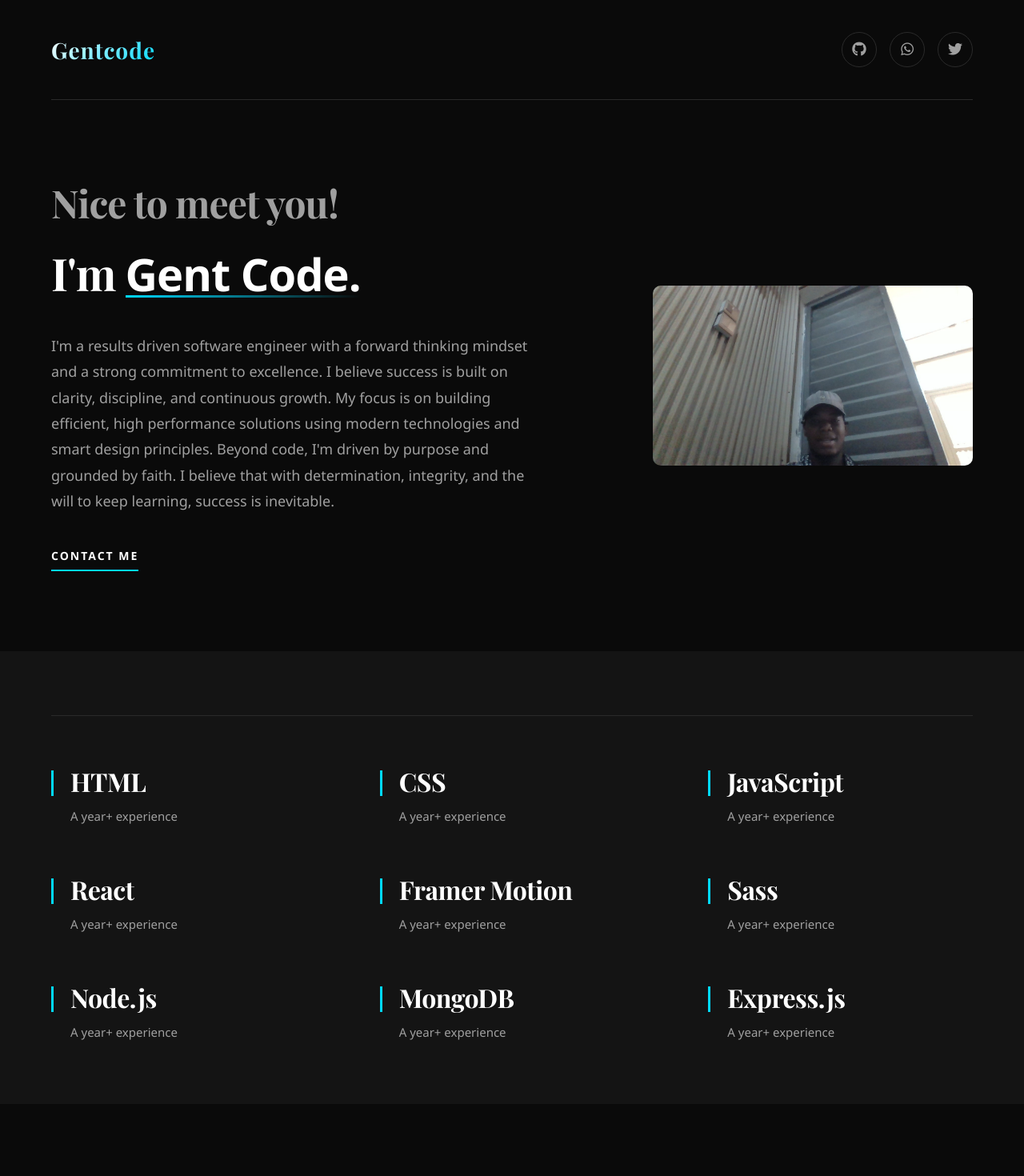
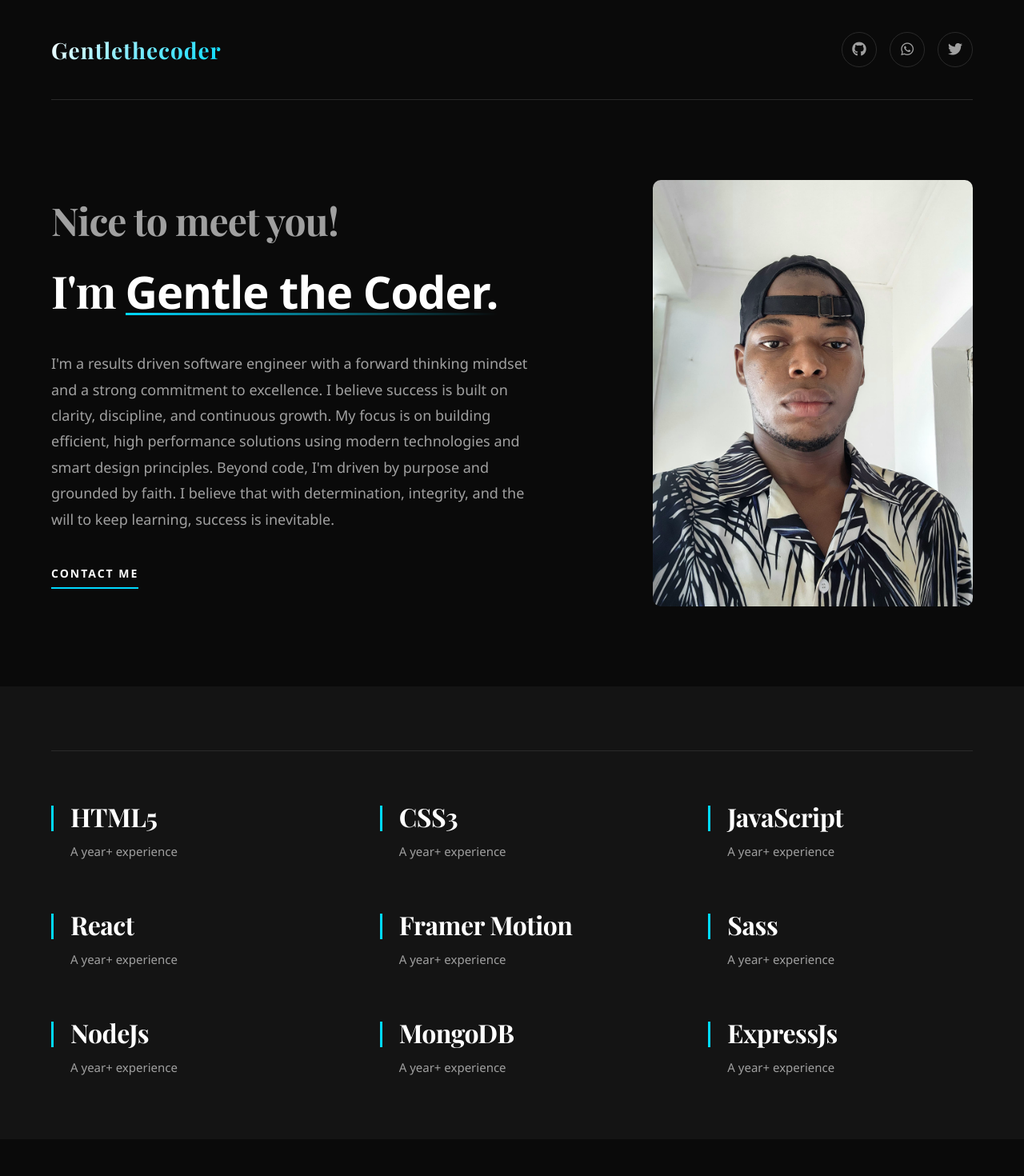
Before and after one commit to Bigoluwagentle/gentleportfolio, a React (Create React App) app: page / in a window 1280 px wide. Shown: the top 1470 px of the page at 80% size. Built offline with nearby package versions, Linux system fonts and the light colour scheme.

Commit message:
gentle image change

```diff
--- a/src/Component/About.jsx
+++ b/src/Component/About.jsx
@@ -1,5 +1,5 @@
 import "./About.css";
-import used from "../images/gentle g.jpg";
+import gentle from "../images/IMG-20260103-WA0021.jpg";
 
 function About() {
   return (
@@ -7,7 +7,7 @@ function About() {
         <section>
             <nav>
                 <h2>Nice to meet you!</h2>
-                <h2>I'm <span>Gent Code.</span></h2>
+                <h2>I'm <span>Gentle the Coder.</span></h2>
                 <p>I'm a results driven software engineer with a forward thinking mindset and a strong commitment to excellence.
                 I believe success is built on clarity, discipline, and continuous growth.
                 My focus is on building efficient, high performance solutions using modern technologies and smart design principles.
@@ -16,7 +16,7 @@ function About() {
                 <a href="#contact"><h6>CONTACT ME</h6></a>
             </nav>
             <div className="image-container">
-                <img src={used} alt="Gent Code" />
+                <img src={gentle} alt="Gentle Code" />
             </div>
         </section>
     </div>
--- a/src/Component/Footer.jsx
+++ b/src/Component/Footer.jsx
@@ -15,7 +15,16 @@ function Footer() {
 
         const data = await response.json();
         setResult(data.success ? "Success!" : "Error");
-  };
+    };
+
+    function addUrl(url){
+        const a = document.createElement("a");
+        a.href = url;
+        a.target = "_blank";
+        a.click();
+        document.querySelector("body").appendChild(a);
+        document.querySelector("body").removeChild(a);
+    }
   return (
     <div className="footer" id="contact">
         <section>
@@ -26,9 +35,9 @@ function Footer() {
                         <p>I would love to hear about your project and how I could help. Please fill in the form and I'll get back to you as soon as possible.</p>
                     </aside>
                     <form onSubmit={onSubmit}>
-                        <input type="text" placeholder="NAME" />
-                        <input type="email" placeholder="EMAIL"/>
-                        <textarea placeholder="MESSAGE" rows="4"></textarea>
+                        <input type="text" name="name" placeholder="NAME" />
+                        <input type="email" name="email" placeholder="EMAIL"/>
+                        <textarea placeholder="MESSAGE" name="message" rows="4"></textarea>
                         <nav className="form-submit">
                             <button type="submit">SEND MESSAGE</button>
                         </nav>
@@ -36,11 +45,11 @@ function Footer() {
                     </form>
                 </aside>
                 <nav className="footer-nav">
-                    <gentle>Gentcode</gentle>
+                    <gentle>Gentlethecoder</gentle>
                     <div className="social-links">
-                        <i className="fa-brands fa-github"></i>
-                        <i className="fa-brands fa-whatsapp"></i>
-                        <i className="fa-brands fa-twitter"></i>
+                        <i className="fa-brands fa-github" onClick={() => addUrl("https://github.com/Bigoluwagentle")}></i>
+                        <i className="fa-brands fa-whatsapp" onClick={() => addUrl("https://wa.me/7060503032")}></i>
+                        <i className="fa-brands fa-twitter" onClick={() => addUrl("https://x.com/bigoluwagentle")}></i>
                     </div>
                 </nav>
             </section>
@@ -50,17 +59,3 @@ function Footer() {
 }
 
 export default Footer;
-
-
-
-
-//   return (
-//     <form onSubmit={onSubmit}>
-//       <input type="text" name="name" required/>
-//       <input type="email" name="email" required/>
-//       <textarea name="message" required></textarea>
-//       <button type="submit">Submit</button>
-//       <p>{result}</p>
-//     </form>
-//   );
-// }
--- a/src/Component/Header.jsx
+++ b/src/Component/Header.jsx
@@ -1,14 +1,24 @@
 import "./Header.css";
 
 function Header() {
+
+  function addUrl(url){
+      const a = document.createElement("a");
+      a.href = url;
+      a.target = "_blank";
+      a.click();
+      document.querySelector("body").appendChild(a);
+      document.querySelector("body").removeChild(a);
+  }
+
   return (
     <div className="app">
         <header>
-            <gentle>Gentcode</gentle>
+            <gentle>Gentlethecoder</gentle>
             <div>
-                <i className="fa-brands fa-github"></i>
-                <i className="fa-brands fa-whatsapp"></i>
-                <i className="fa-brands fa-twitter"></i>
+                <i className="fa-brands fa-github" onClick={() => addUrl("https://github.com/Bigoluwagentle")}></i>
+                <i className="fa-brands fa-whatsapp" onClick={() => addUrl("https://wa.me/7060503032")}></i>
+                <i className="fa-brands fa-twitter" onClick={() => addUrl("https://x.com/bigoluwagentle")}></i>
             </div>
         </header>
     </div>
--- a/src/Component/Project.jsx
+++ b/src/Component/Project.jsx
@@ -19,9 +19,7 @@ function Project() {
         <section>
             <nav className="project-header">
                 <h1>Projects</h1>
-                <a href="#contact">
-                    <h6>CONTACT ME</h6>
-                </a>
+                <a href="#contact"><h6>CONTACT ME</h6></a>
             </nav>
             <aside className="projects-grid">
                 <motion.aside
--- a/src/Component/Skills.jsx
+++ b/src/Component/Skills.jsx
@@ -5,11 +5,11 @@ function Skills() {
     <div className="skills">
         <section>
             <nav>
-                <h1>HTML</h1>
+                <h1>HTML5</h1>
                 <p>A year+ experience</p>
             </nav>
             <nav>
-                <h1>CSS</h1>
+                <h1>CSS3</h1>
                 <p>A year+ experience</p>
             </nav>
             <nav>
@@ -29,7 +29,7 @@ function Skills() {
                 <p>A year+ experience</p>
             </nav>
             <nav>
-                <h1>Node.js</h1>
+                <h1>NodeJs</h1>
                 <p>A year+ experience</p>
             </nav>
             <nav>
@@ -37,7 +37,7 @@ function Skills() {
                 <p>A year+ experience</p>
             </nav>
             <nav>
-                <h1>Express.js</h1>
+                <h1>ExpressJs</h1>
                 <p>A year+ experience</p>
             </nav>
         </section>
```
Also changed, not shown: src/images/IMG-20260103-WA0021.jpg (added), src/images/gentle g.jpg (deleted).
